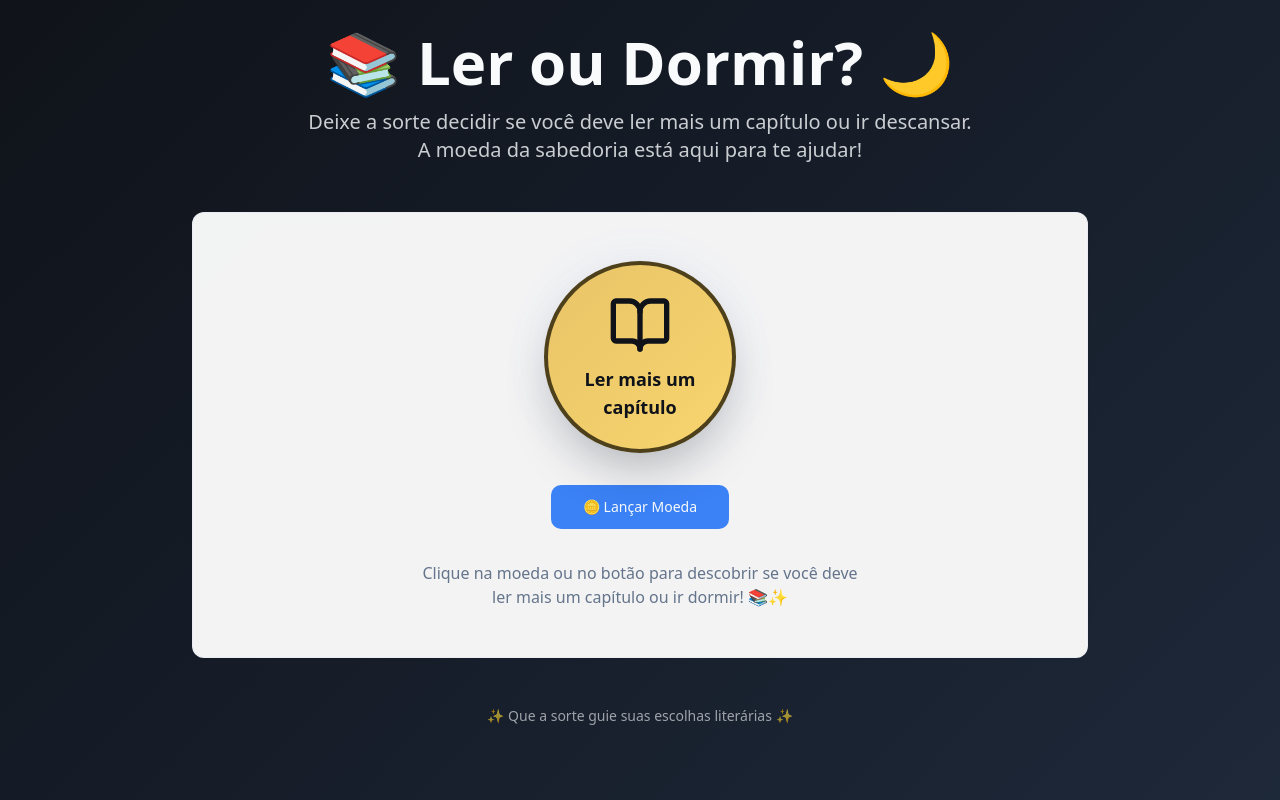
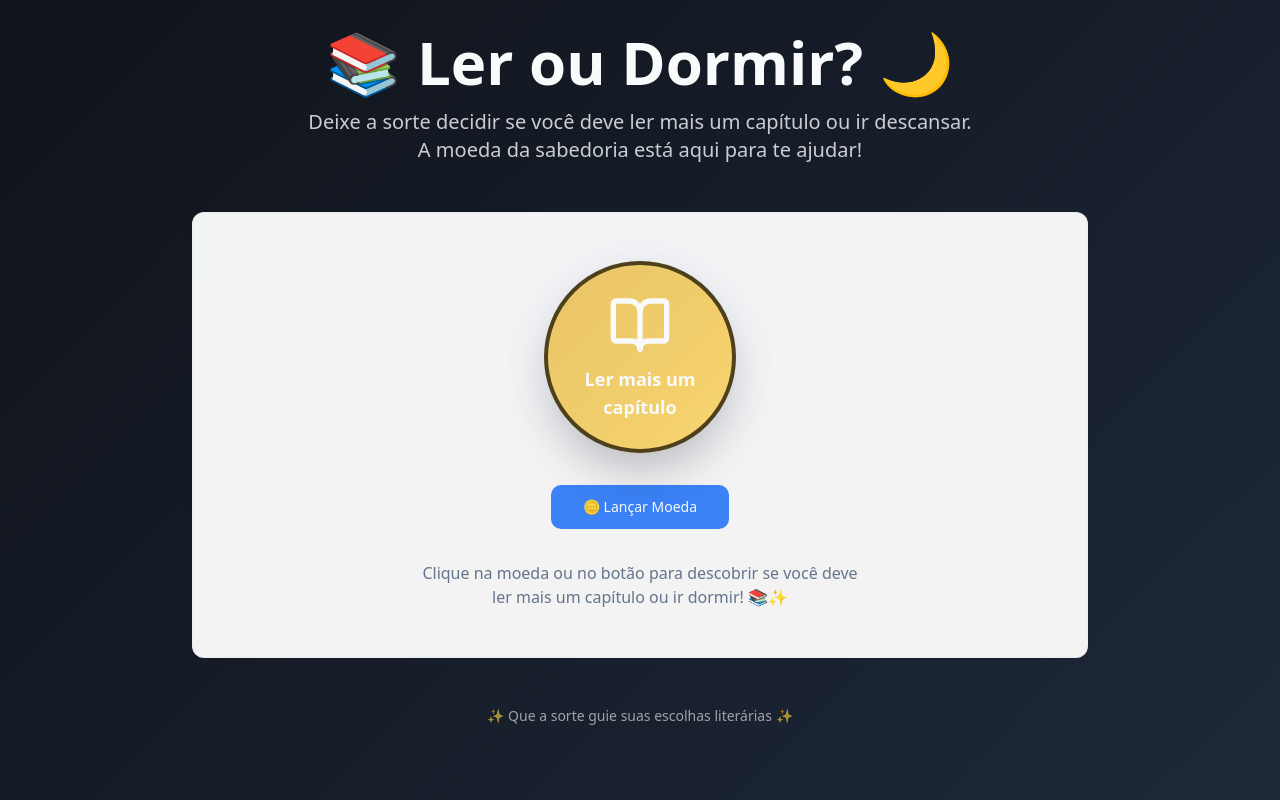
Before and after one commit to eRnatsu10/ler-ou-dormir, a React (Vite) app: page / in a window 1280 px wide. Built offline with nearby package versions, Linux system fonts and the light colour scheme; the HTML template or start-up script is replaced by a standard one.

Commit message:
Corrigir moeda não aparece

```diff
--- a/src/components/CoinFlip.tsx
+++ b/src/components/CoinFlip.tsx
@@ -53,8 +53,8 @@ export const CoinFlip = ({ onResult }: CoinFlipProps) => {
           <Card className={`coin-face absolute inset-0 rounded-full flex flex-col items-center justify-center gradient-coin border-4 border-coin-shadow shadow-2xl ${
             result === "sleep" ? "coin-back" : ""
           }`}>
-            <BookOpen className="w-16 h-16 text-night mb-2" />
-            <p className="text-night font-bold text-lg text-center px-4">
+            <BookOpen className="w-16 h-16 text-night-foreground mb-2" />
+            <p className="text-night-foreground font-bold text-lg text-center px-4">
               Ler mais um capítulo
             </p>
           </Card>
```
